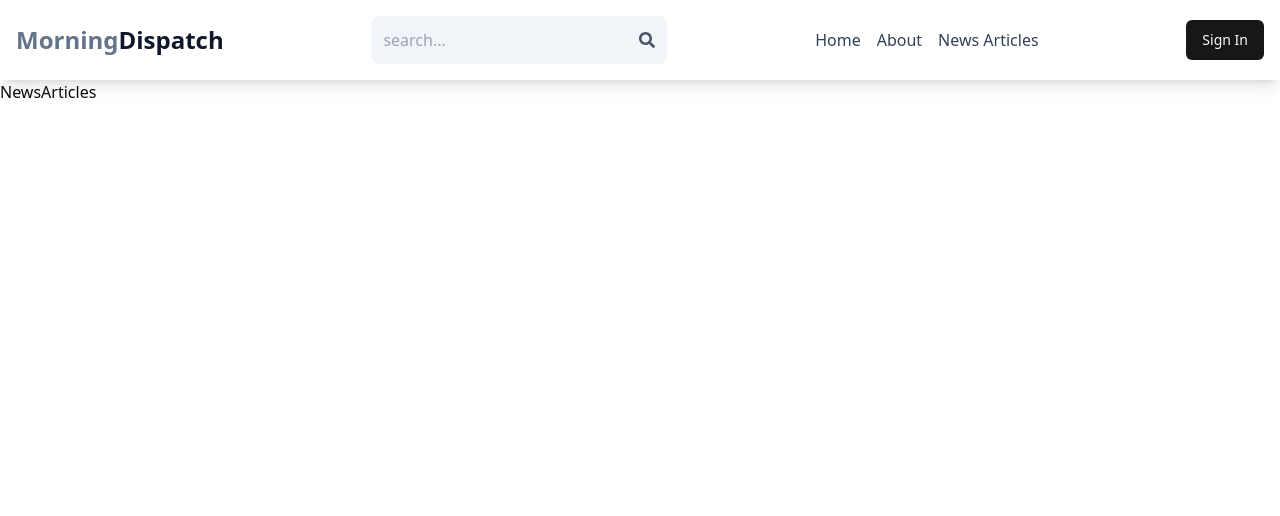
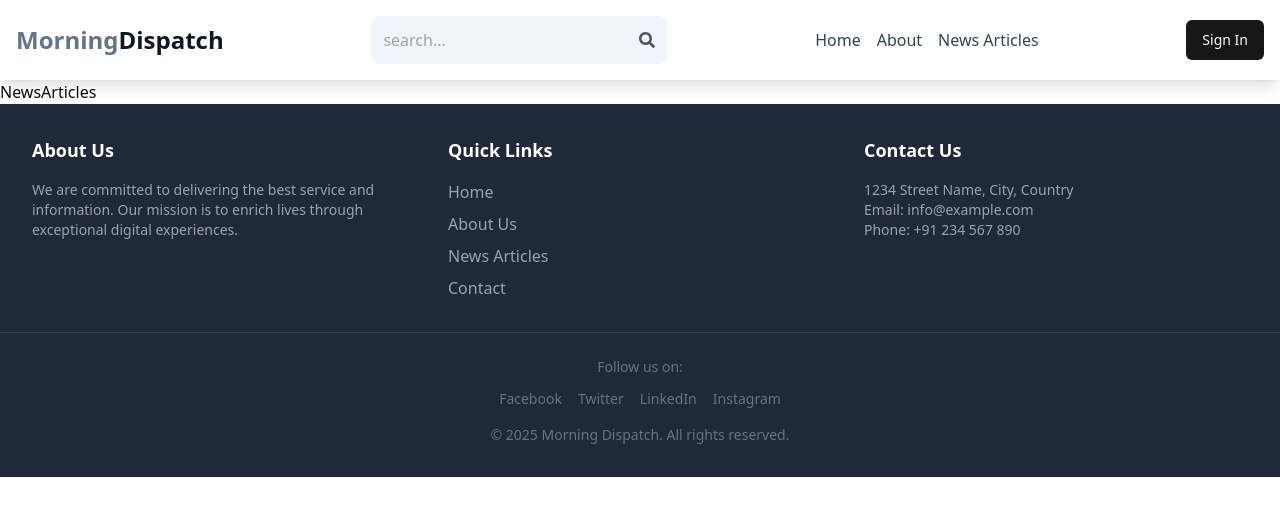
Before and after one commit to VivekRanjan620/News-Portal-Morning-Dispatch, a React (Vite) app in the folder Frontend/: page /news in a window 1280 px wide. Shown: the top 516 px of the page. Built offline with nearby package versions, Linux system fonts and the light colour scheme.

Commit message:
Footer complete

```diff
--- a/Frontend/src/App.jsx
+++ b/Frontend/src/App.jsx
@@ -8,6 +8,7 @@
 import NewsArticles from './Pages/NewsArticles'
 import Header from './components/shared/Header'
 import { Toaster } from './components/ui/toaster'
+import Footer from './components/shared/Footer'
 
 function App() {
   return (
@@ -24,6 +25,7 @@
       <Route path="/news" element={<NewsArticles />} />
     </Routes>
 
+    <Footer/>
     <Toaster />
     </BrowserRouter>
 
--- /dev/null
+++ b/Frontend/src/components/shared/Footer.jsx
@@ -0,0 +1,93 @@
+import React from "react"
+import { Link } from "react-router-dom"
+
+const Footer = () => {
+  return (
+    <div className="bg-gray-800 text-white py-8">
+      <div className="container mx-auto px-6 lg:px-8 grid grid-cols-1 md:grid-cols-3 gap-8">
+        {/* About Us */}
+        <div>
+          <h2 className="text-lg font-semibold mb-4">About Us</h2>
+          <p className="text-gray-400 text-sm">
+            We are committed to delivering the best service and information. Our
+            mission is to enrich lives through exceptional digital experiences.
+          </p>
+        </div>
+
+        {/* Quick Links */}
+        <div>
+          <h2 className="text-lg font-semibold mb-4">Quick Links</h2>
+
+          <ul className="space-y-2 text-gray-400">
+            <li>
+              <Link to={"/"} className="hover:text-white">
+                Home
+              </Link>
+            </li>
+
+            <li>
+              <Link to={"/about"} className="hover:text-white">
+                About Us
+              </Link>
+            </li>
+
+            <li>
+              <Link to={"/news"} className="hover:text-white">
+                News Articles
+              </Link>
+            </li>
+
+            <li>
+              <Link to={"/"} className="hover:text-white">
+                Contact
+              </Link>
+            </li>
+          </ul>
+        </div>
+
+        {/* Contact Us */}
+        <div>
+          <h2 className="text-lg font-semibold mb-4">Contact Us</h2>
+
+          <p className="text-gray-400 text-sm">
+            1234 Street Name, City, Country
+          </p>
+
+          <p className="text-gray-400 text-sm">Email: info@example.com</p>
+
+          <p className="text-gray-400 text-sm">Phone: +91 234 567 890</p>
+        </div>
+      </div>
+
+      {/* Social Media and Copyright */}
+      <div className="mt-8 border-t border-gray-700 pt-6 text-center text-gray-500 text-sm">
+        <p>Follow us on:</p>
+
+        <div className="flex justify-center space-x-4 mt-3">
+          <a href="#" className="hover:text-white">
+            Facebook
+          </a>
+
+          <a href="#" className="hover:text-white">
+            Twitter
+          </a>
+
+          <a href="#" className="hover:text-white">
+            LinkedIn
+          </a>
+
+          <a href="#" className="hover:text-white">
+            Instagram
+          </a>
+        </div>
+
+        <p className="mt-4">
+          &copy; {new Date().getFullYear()} Morning Dispatch. All rights
+          reserved.
+        </p>
+      </div>
+    </div>
+  )
+}
+
+export default Footer
```
